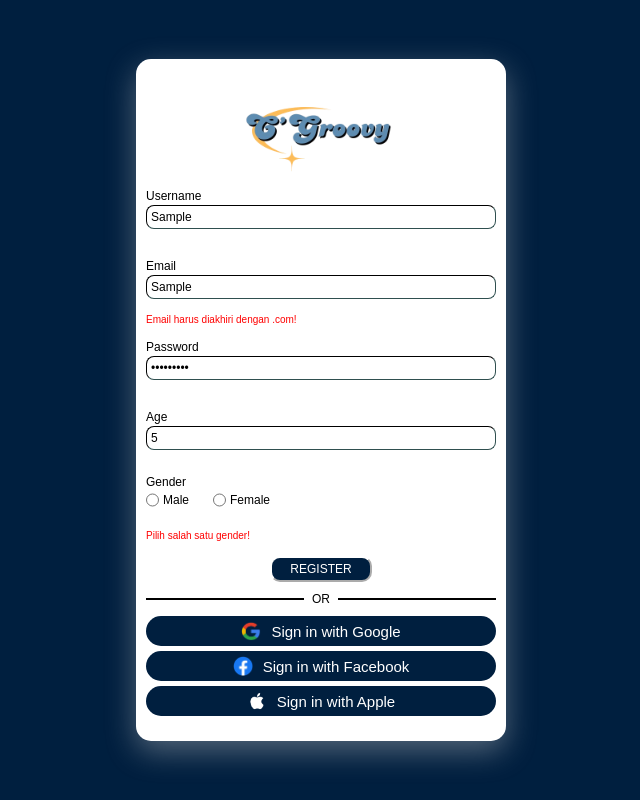
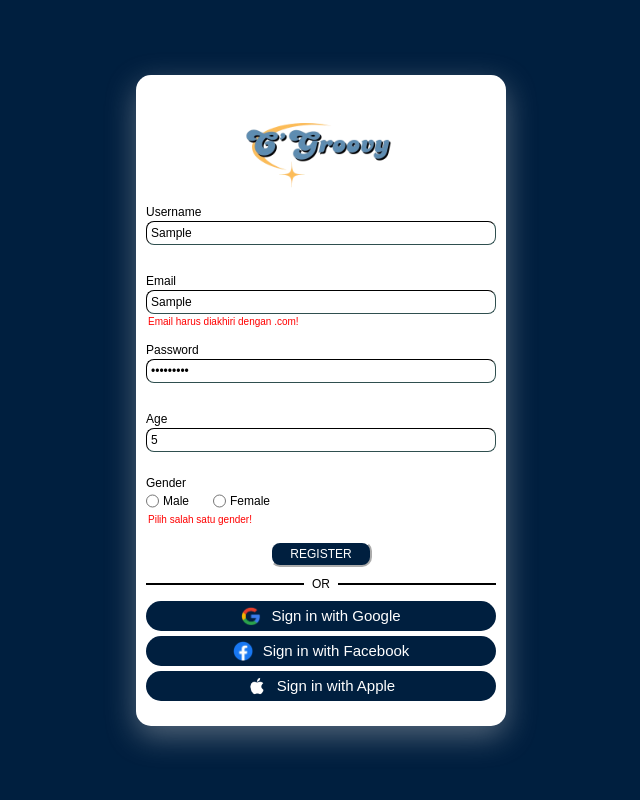
Before and after one commit to ReynaTheo/CGroovy, a plain HTML site: page html/register.html in a window 1280 px wide. Both pictures are taken after typing "Sample", "Sample", "Sample123", "5" into the empty fields and a click on the button "REGISTER". Shown: the whole page, without its empty margins (319-959 px from the left). Drawn offline with Linux system fonts and the light colour scheme.

Commit message:
UPDATE REGISTER PAGE

```diff
--- a/html/register.html
+++ b/html/register.html
@@ -13,7 +13,7 @@
 
             <div class="content">
                 <img id="logo" src="../assets/logo cgroovy.png" alt="">
-                <form class="register-form-container" action="">
+                <form class="register-form-container" action="home.html">
                     <div class="form-container">
                         <div class="field-container">
                             <p class="field-type">Username</p>
--- a/js/register.js
+++ b/js/register.js
@@ -1,23 +1,17 @@
 document.addEventListener('DOMContentLoaded', function() {
-    const usernameInput = document.querySelector('input[type="text"]');
-    const emailInput = document.querySelectorAll('input[type="text"]')[1];
-    const passwordInput = document.querySelector('input[type="password"]');
-    const ageInput = document.querySelector('input[type="number"]');
+    const usernameInput = document.getElementById('username');
+    const emailInput = document.getElementById('email');
+    const passwordInput = document.getElementById('password');
+    const ageInput = document.getElementById('age');
     const genderInputs = document.querySelectorAll('input[name="gender"]');
     const registerButton = document.getElementById('register-button');
     const errorMessages = {
-        username: document.createElement('div'),
-        email: document.createElement('div'),
-        password: document.createElement('div'),
-        age: document.createElement('div'),
-        gender: document.createElement('div')
+        username: document.getElementById('username-error'),
+        email: document.getElementById('email-error'),
+        password: document.getElementById('password-error'),
+        age: document.getElementById('age-error'),
+        gender: document.getElementById('gender-error')
 };
-
-usernameInput.parentNode.appendChild(errorMessages.username);
-emailInput.parentNode.appendChild(errorMessages.email);
-passwordInput.parentNode.appendChild(errorMessages.password);
-ageInput.parentNode.appendChild(errorMessages.age);
-document.querySelector('.gender-container').appendChild(errorMessages.gender);
 
 Object.values(errorMessages).forEach(msg => {
     msg.style.color = 'red';
@@ -108,6 +102,11 @@ registerButton.addEventListener('click', function(e) {
 
     if (isUsernameValid && isEmailValid && isPasswordValid && isAgeValid && isGenderValid) {
         alert('Registrasi berhasil!');
-        document.querySelector('.register-form-container').submit();
+
+        setTimeout(() => {
+            window.location.href = 'home.html';
+        }, 1000);
+    } else {
+        alert('Registrasi gagal! Silakan periksa kembali data Anda.');
     }
 });});
```
